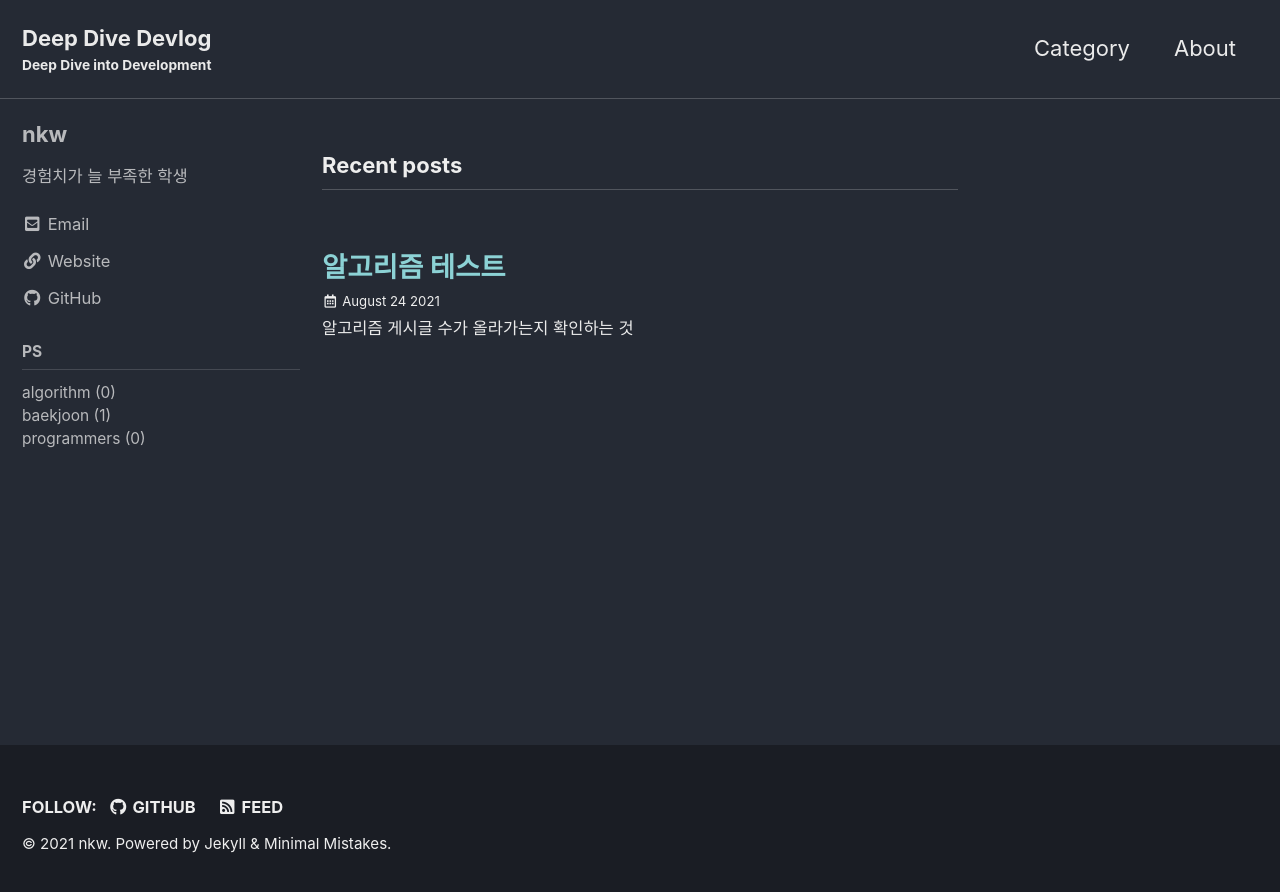
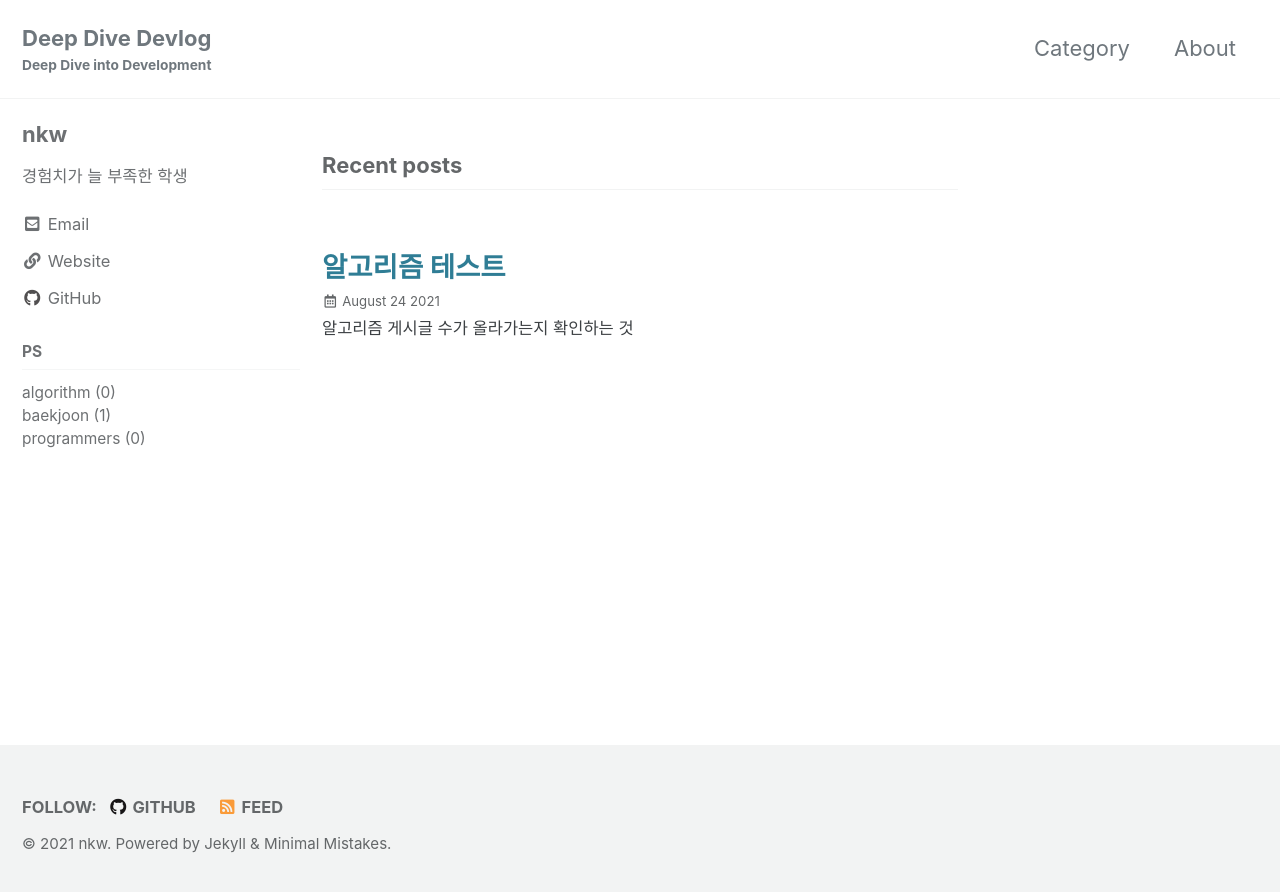
Before and after one commit to nkw011/nkw011.github.io, a Jekyll site: the page built from index.html, in a window 1280 px wide. Shown: the top 892 px of the page. Built offline with Jekyll 4.4.1, drawn with Linux system fonts in a browser that asks for light colours; cached includes are drawn as plain includes; the list of posts is cut into pages by our own code.

Commit message:
change theme from dark to default

```diff
--- a/_config.yml
+++ b/_config.yml
@@ -12,7 +12,7 @@
 
 # theme                  : "minimal-mistakes-jekyll"
 # remote_theme           : "mmistakes/minimal-mistakes"
-minimal_mistakes_skin: "dark" # "air", "aqua", "contrast", "dark", "dirt", "neon", "mint", "plum", "sunrise"
+minimal_mistakes_skin: "default" # "air", "aqua", "contrast", "dark", "dirt", "neon", "mint", "plum", "sunrise"
 
 # Site Settings
 locale: "en-US"
@@ -41,7 +41,7 @@
         num_posts: # 5 (default)
         colorscheme: # "light" (default), "dark"
     utterances:
-        theme: "github-dark" # "github-light" (default), "github-dark"
+        theme: "github-light" # "github-light" (default), "github-dark"
         issue_term: "pathname" # "pathname" (default)
     giscus:
         repo_id: # Shown during giscus setup at https://giscus.app
```
